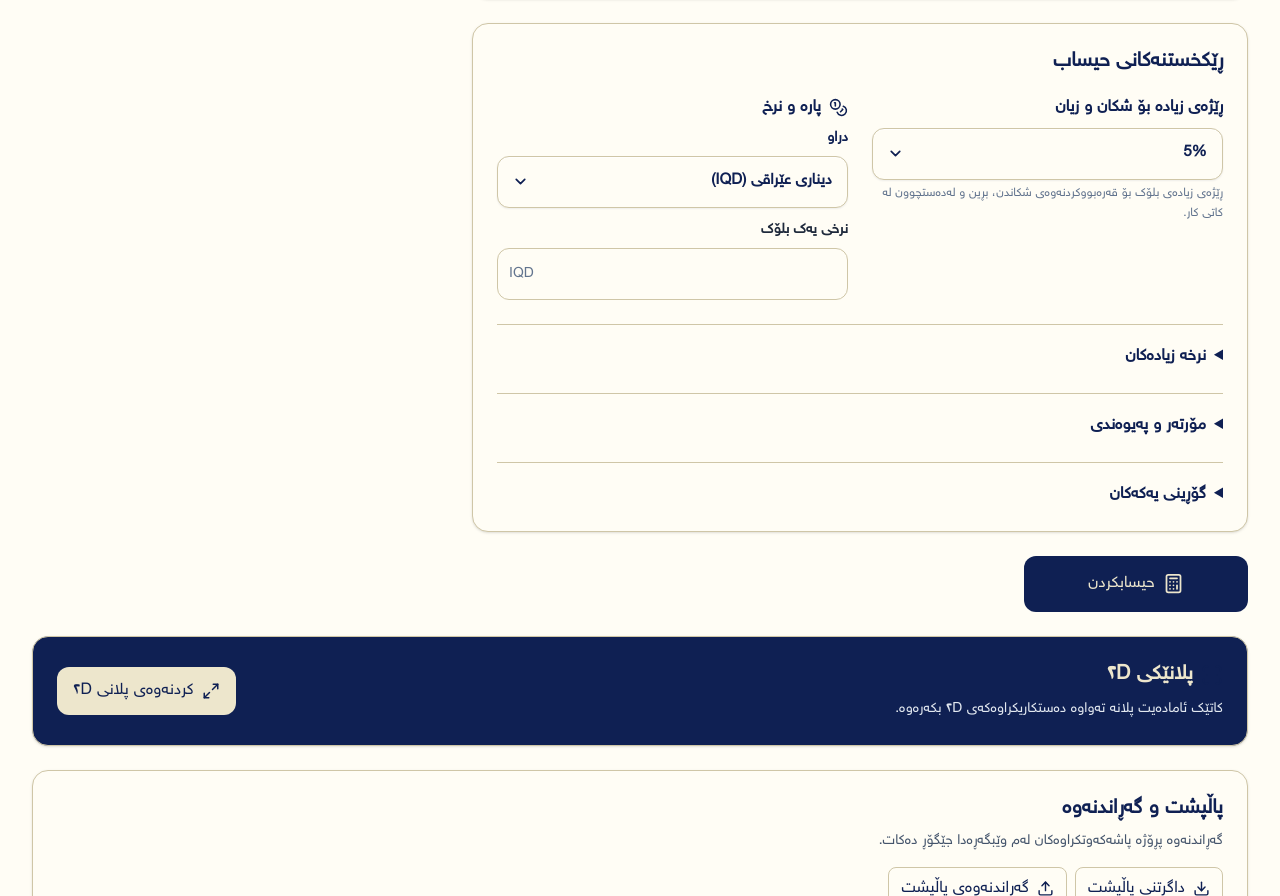
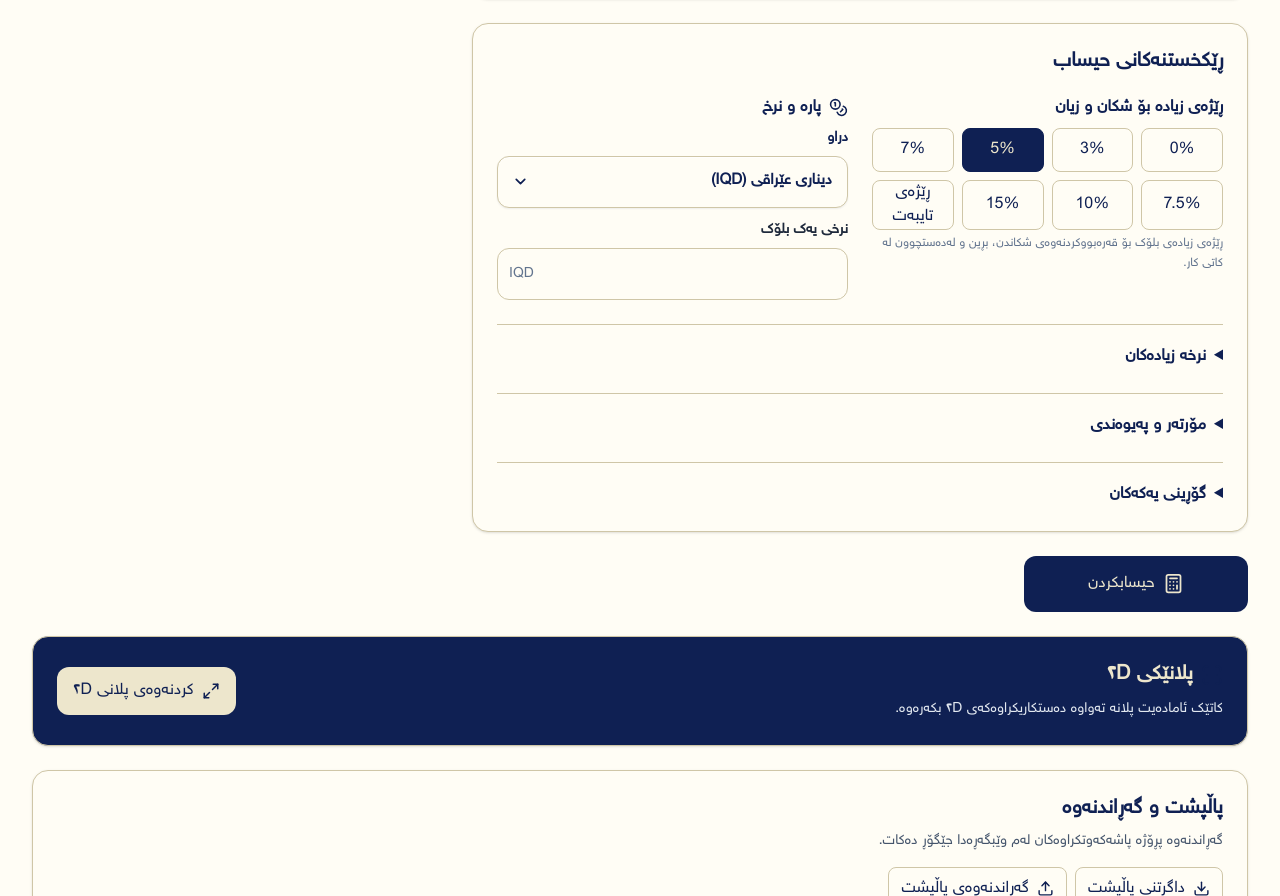
Before and after one commit to rahandinfo-dev/blocksystem, a Next.js app: page / in a window 1280 px wide. Shown: the part 2461-3357 px from the top of the page. Built offline with nearby package versions, Linux system fonts and the light colour scheme.

Commit message:
feat: complete BlockSystem professional workflow upgrade

```diff
--- a/src/features/calculator/components/calculation-options.tsx
+++ b/src/features/calculator/components/calculation-options.tsx
@@ -40,26 +40,20 @@ export function CalculationOptions({
       </h2>
       <div className="mt-5 grid gap-6 lg:grid-cols-2">
         <div>
-          <label htmlFor="waste-preset" className="block font-bold">{t("options.waste")}</label>
-          <select
-            id="waste-preset"
-            value={settings.wastePreset}
-            onChange={(event) =>
-              update({
-                wastePreset: event.target
-                  .value as CalculatorSettings["wastePreset"],
-              })
-            }
-            className="mt-2 h-12 w-full rounded-xl border border-slate-300 bg-white px-3"
-          >
-            <option value="0">0%</option>
-            <option value="3">{t("options.waste3")}</option>
-            <option value="5">5%</option>
-            <option value="7">{t("options.waste7")}</option>
-            <option value="10">10%</option>
-            <option value="15">15%</option>
-            <option value="custom">{t("options.customWaste")}</option>
-          </select>
+          <p id="waste-preset-label" className="block font-bold">{t("options.waste")}</p>
+          <div className="mt-2 grid grid-cols-3 gap-2 sm:grid-cols-4" role="group" aria-labelledby="waste-preset-label">
+            {(["0", "3", "5", "7", "7.5", "10", "15", "custom"] as const).map((preset) => (
+              <button
+                key={preset}
+                type="button"
+                aria-pressed={settings.wastePreset === preset}
+                onClick={() => update({ wastePreset: preset })}
+                className={`min-h-11 rounded-lg border px-2 text-sm font-bold transition ${settings.wastePreset === preset ? "border-[#0F2053] bg-[#0F2053] text-[#EDE6CC]" : "border-slate-300 bg-white text-[#0F2053] hover:bg-[#EDE6CC]/45"}`}
+              >
+                {preset === "custom" ? t("options.customWaste") : `${preset}%`}
+              </button>
+            ))}
+          </div>
           <p className="mt-1 text-xs leading-5 text-slate-500">{t("options.wasteDescription")}</p>
           {settings.wastePreset === "custom" ? (
             <div className="mt-3">
--- a/src/features/calculator/components/results-dashboard.tsx
+++ b/src/features/calculator/components/results-dashboard.tsx
@@ -52,6 +52,7 @@ export function ResultsDashboard({ result, error }: { result?: CalculationResult
           {result.wastePercentage > 0 ? <div className="flex items-center justify-between gap-4 py-3.5"><dt className="text-sm text-slate-600">{t("results.waste", { value: `${number(result.wastePercentage)}%` })}</dt><dd className="font-bold">{formatNumber(result.wasteBlocks, { maximumFractionDigits: 0 })}</dd></div> : null}
         </dl>
         <div className="mt-5 rounded-xl bg-slate-900 p-5 text-white"><p className="text-sm text-slate-300">{t("results.recommended")}</p><p className="mt-2 text-4xl font-bold">{formatNumber(result.recommendedBlocks, { maximumFractionDigits: 0 })}</p></div>
+        {result.cost && result.cost.grandTotal > 0 ? <div className="mt-3 rounded-xl border border-[#0F2053]/15 bg-[#EDE6CC]/55 p-4"><p className="text-sm font-semibold text-[#0F2053]">{t("results.totalCost")}</p><p className="mt-1 text-2xl font-bold text-[#0F2053]" dir="ltr">{formatMoney(result.cost.grandTotal, result.cost.currency)}</p></div> : null}
         {result.cost && costRows.length > 0 ? <div className="mt-5 rounded-xl border border-amber-200 bg-amber-50 p-4"><div className="flex items-center gap-2 text-amber-900"><WalletCards size={19} /><h3 className="font-bold">{t("results.cost")}</h3></div><dl className="mt-3 space-y-2 text-sm">{costRows.map(([label, value]) => <div key={label} className="flex justify-between gap-3"><dt>{label}</dt><dd dir="ltr">{formatMoney(value, result.cost!.currency)}</dd></div>)}<div className="flex justify-between gap-3 border-t border-amber-200 pt-2 font-bold"><dt>{t("results.totalCost")}</dt><dd dir="ltr">{formatMoney(result.cost.grandTotal, result.cost.currency)}</dd></div></dl></div> : null}
         {result.mortar ? <div className="mt-5 rounded-xl bg-slate-50 p-4 text-sm"><div className="flex flex-wrap items-center gap-2"><label htmlFor="result-volume-unit" className="font-bold">{t("results.estimatedMortar")}</label><select id="result-volume-unit" value={volumeUnit} onChange={(event) => setVolumeUnit(event.target.value as VolumeUnit)} className="rounded border border-slate-300 px-2 py-1">{volumeUnits.map((unit) => <option key={unit}>{unit}</option>)}</select></div><p className="mt-2" dir="ltr">{number(convertVolume(result.mortar.estimatedVolumeM3, "m³", volumeUnit))} {volumeUnit}</p></div> : null}
       </div> : null}
--- a/src/features/calculator/types/index.ts
+++ b/src/features/calculator/types/index.ts
@@ -2,7 +2,7 @@ export type CalculationMode = "rooms" | "walls";
 
 export type BlockId = "10cm" | "20cm" | "30cm" | "custom";
 
-export type WastePreset = "0" | "3" | "5" | "7" | "10" | "15" | "custom";
+export type WastePreset = "0" | "3" | "5" | "7" | "7.5" | "10" | "15" | "custom";
 
 import type { CurrencyCode } from "@/lib/currency";
 import type { AreaUnit, LengthUnit, VolumeUnit } from "@/lib/units";
--- a/src/lib/project-schema.ts
+++ b/src/lib/project-schema.ts
@@ -245,6 +245,7 @@ export function migrateSavedProject(value: unknown): SavedProject | null {
         settings.wastePreset === "3" ||
         settings.wastePreset === "5" ||
         settings.wastePreset === "7" ||
+        settings.wastePreset === "7.5" ||
         settings.wastePreset === "10" ||
         settings.wastePreset === "15" ||
         settings.wastePreset === "custom"
```
Also changed, not shown: 1 other file (tests, documents, lock files or other folders).
